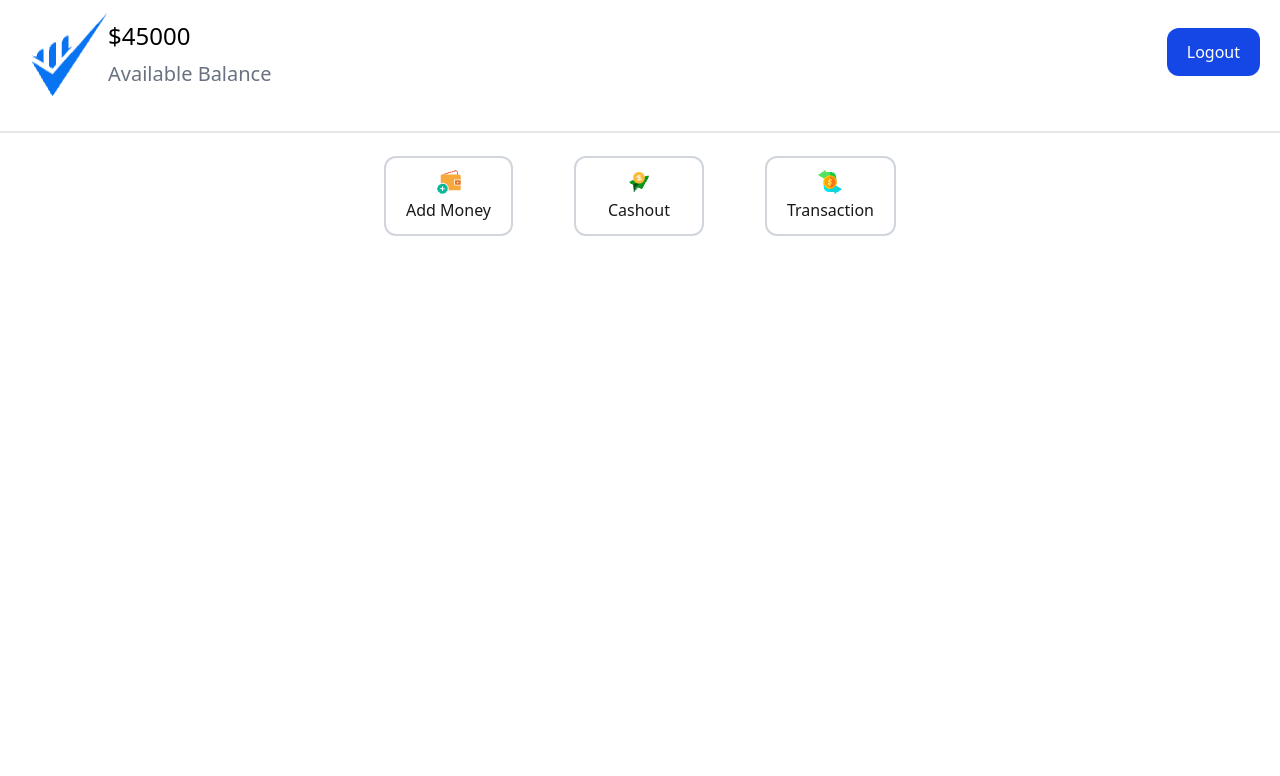
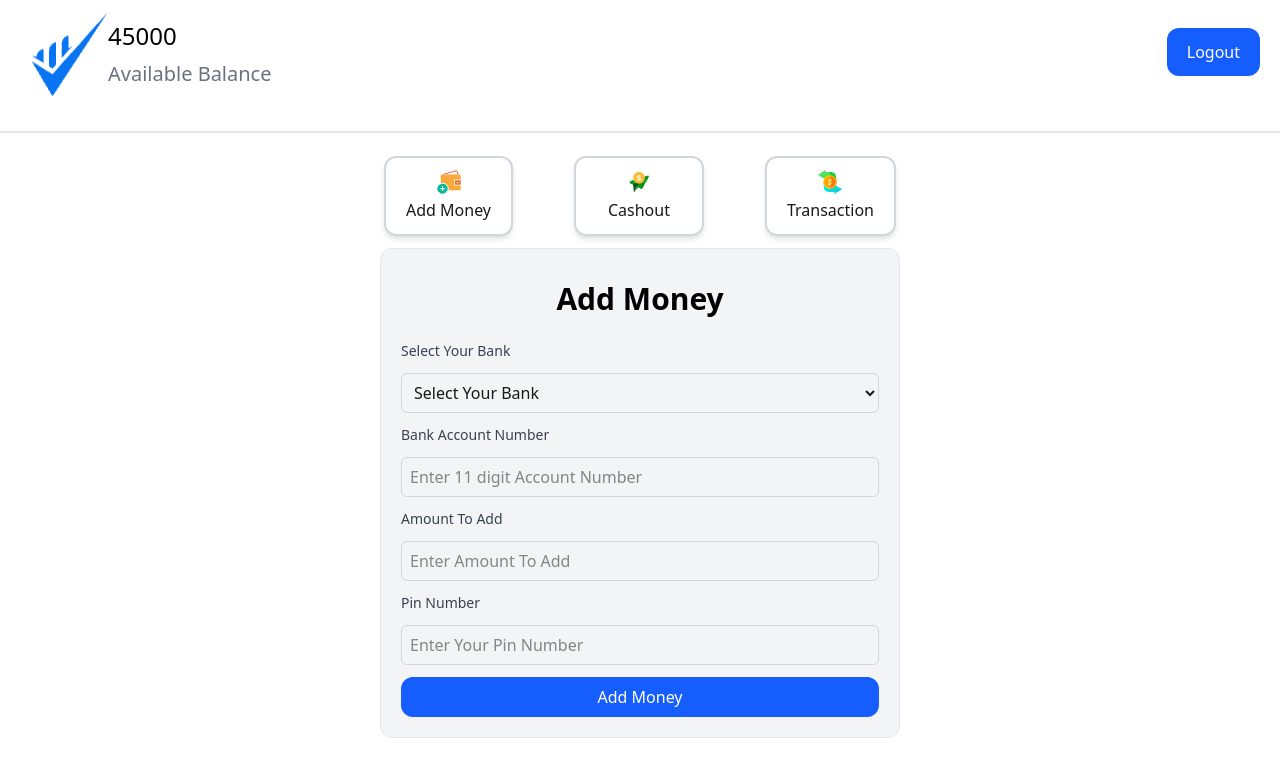
Before and after one commit to abusaleh569857/Payoo-Bank, a plain HTML site: page home.html in a window 1280 px wide. Drawn offline with nearby package versions, Linux system fonts and the light colour scheme.

Commit message:
Money Added to Main Balance

```diff
--- a/home.html
+++ b/home.html
@@ -17,7 +17,7 @@
         <div class="flex p-3">
           <img src="assets/Group.png" alt="" />
           <div class="flex flex-col gap-2 py-2">
-            <p class="text-2xl text-bold text-black">$45000</p>
+            <p class="text-2xl text-bold text-black" id="main-balance">45000</p>
             <p class="text-xl text-bold text-gray-500">Available Balance</p>
           </div>
         </div>
@@ -25,7 +25,7 @@
           <button
             type="submit"
             id="logout-btn"
-            class="bg-blue-700 py-3 px-5 mt-7 rounded-xl text-white hover:bg-blue-800"
+            class="bg-blue-600 py-3 px-5 mt-7 rounded-xl text-white hover:bg-blue-700"
           >
             Logout
           </button>
@@ -34,25 +34,81 @@
       <div class="divider"></div>
       <div class="flex justify-between px-96">
         <div
-          class="flex flex-col justify-center items-center gap-1 border-2 border-gray-300 rounded-xl py-3 px-5"
+          class="flex flex-col justify-center items-center gap-1 border-2 border-gray-300 rounded-xl py-3 px-5 shadow-md"
         >
           <img src="assets/wallet1.png" alt="" />
           <p>Add Money</p>
         </div>
         <div
-          class="flex flex-col justify-center items-center gap-1 border-2 border-gray-300 rounded-xl py-3 px-8"
+          class="flex flex-col justify-center items-center gap-1 border-2 border-gray-300 rounded-xl py-3 px-8 shadow-md"
         >
           <img src="assets/send1.png" alt="" />
           <p>Cashout</p>
         </div>
         <div
-          class="flex flex-col justify-center items-center gap-1 border-2 border-gray-300 rounded-xl py-3 px-5"
+          class="flex flex-col justify-center items-center gap-1 border-2 border-gray-300 rounded-xl py-3 px-5 shadow-md"
         >
           <img src="assets/money1.png" alt="" />
           <p>Transaction</p>
         </div>
       </div>
+      <div class="flex justify-center items-center mt-3">
+        <div
+          class="w-[520px] flex flex-col gap-3 bg-gray-100 border border-gray-200 rounded-xl p-5"
+        >
+          <p class="text-center text-3xl font-bold text-black py-3">
+            Add Money
+          </p>
+          <label for="" class="text-sm font-md text-gray-700"
+            >Select Your Bank</label
+          >
+          <select
+            name=""
+            id="select-bank"
+            class="pl-2 h-10 border border-gray-300 rounded-md focus:outline-none focus:ring-1 focus:ring-blue-500"
+          >
+            <option value="" disabled selected>Select Your Bank</option>
+            <option value="Brac Bank">Brac Bank</option>
+            <option value="DBBL Bank">DBBL Bank</option>
+            <option value="IFIC Bank">IFIC Bank</option>
+          </select>
+          <label for="" class="text-sm font-md text-gray-700"
+            >Bank Account Number</label
+          >
+          <input
+            type="text"
+            id="account-num"
+            placeholder="Enter 11 digit Account Number"
+            class="pl-2 h-10 border border-gray-300 rounded-md focus:outline-none focus:ring-1 focus:ring-blue-500"
+          />
+          <label for="" class="text-sm font-md text-gray-700"
+            >Amount To Add</label
+          >
+          <input
+            type="text"
+            name=""
+            id="amount-add"
+            placeholder="Enter Amount To Add"
+            class="pl-2 h-10 border border-gray-300 rounded-md focus:outline-none focus:ring-1 focus:ring-blue-500"
+          />
+          <label for="" class="text-sm font-md text-gray-700">Pin Number</label>
+          <input
+            type="text"
+            id="pin-num"
+            placeholder="Enter Your Pin Number"
+            class="pl-2 h-10 border border-gray-300 rounded-md focus:outline-none focus:ring-1 focus:ring-blue-500"
+          />
+          <button
+            class="text-white rounded-xl px-5 py-2 bg-blue-600 hover:bg-blue-700"
+            id="add-money"
+          >
+            Add Money
+          </button>
+        </div>
+      </div>
     </main>
+    <script src="js/commonFunction.js"></script>
     <script src="js/logout.js"></script>
+    <script src="js/home.js"></script>
   </body>
 </html>
--- a/js/commonFunction.js
+++ b/js/commonFunction.js
@@ -3,3 +3,9 @@ const getInputFieldValueById = (id) => {
   const inputNumber = parseFloat(inputValue);
   return inputNumber;
 };
+
+const getTextFieldValueById = (id) => {
+  const textValue = document.getElementById(id).innerText;
+  const textNumber = parseFloat(textValue);
+  return textNumber;
+};
--- /dev/null
+++ b/js/home.js
@@ -0,0 +1,22 @@
+// import { getInputFieldValueById } from "./commonFunction";
+document.getElementById("add-money").addEventListener("click", function (e) {
+  e.preventDefault();
+  const pinNumber = getInputFieldValueById("pin-num");
+  if (pinNumber === 234) {
+    let mainBalance = getTextFieldValueById("main-balance");
+    const bankName = document.getElementById("select-bank").value;
+    const amountAdd = getInputFieldValueById("amount-add");
+    const accountNum = document.getElementById("account-num").value;
+    console.log(
+      "Main Balance : ",
+      mainBalance + " " + "Bank Name : ",
+      bankName + " " + "Amount Add:",
+      amountAdd + " " + "Account Number:",
+      accountNum
+    );
+    mainBalance += amountAdd;
+    document.getElementById("main-balance").innerText = mainBalance;
+  } else {
+    alert("Your Pin Number is Wrong!");
+  }
+});
```
